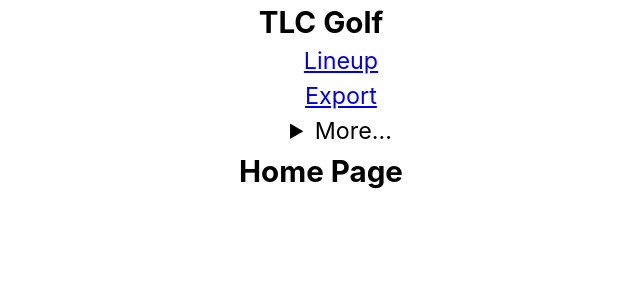
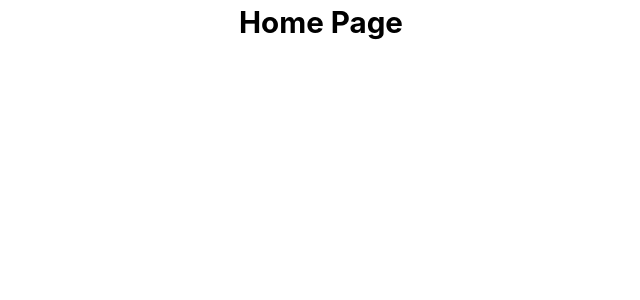
Before and after one commit to jeffreystorer/tlcgolf-next-js, a Next.js app: page /home in a window 1280 px wide. Shown: the top 300 px of the page, without its empty margins (319-959 px from the left). Built offline with nearby package versions, Linux system fonts and the light colour scheme.

Commit message:
7/5: Land on Home Page No Navbar

```diff
--- a/src/app/home/layout.js
+++ b/src/app/home/layout.js
@@ -1,14 +1,14 @@
 //import { RecoilRootWrapper } from '@/wrappers/recoilroutewrapper';
-import { NavBar } from '@/components/common/navbar';
+//import { NavBar } from '@/components/common/navbar';
 import '@/app/globals.css';
 
 export default function HomeLayout({ children }) {
   return (
     <>
     {/* <RecoilRootWrapper> */}
-      <header>
+     {/*  <header>
         <NavBar />
-      </header>
+      </header> */}
       <main>{children}</main>
     {/* </RecoilRootWrapper> */}
    </>
```
